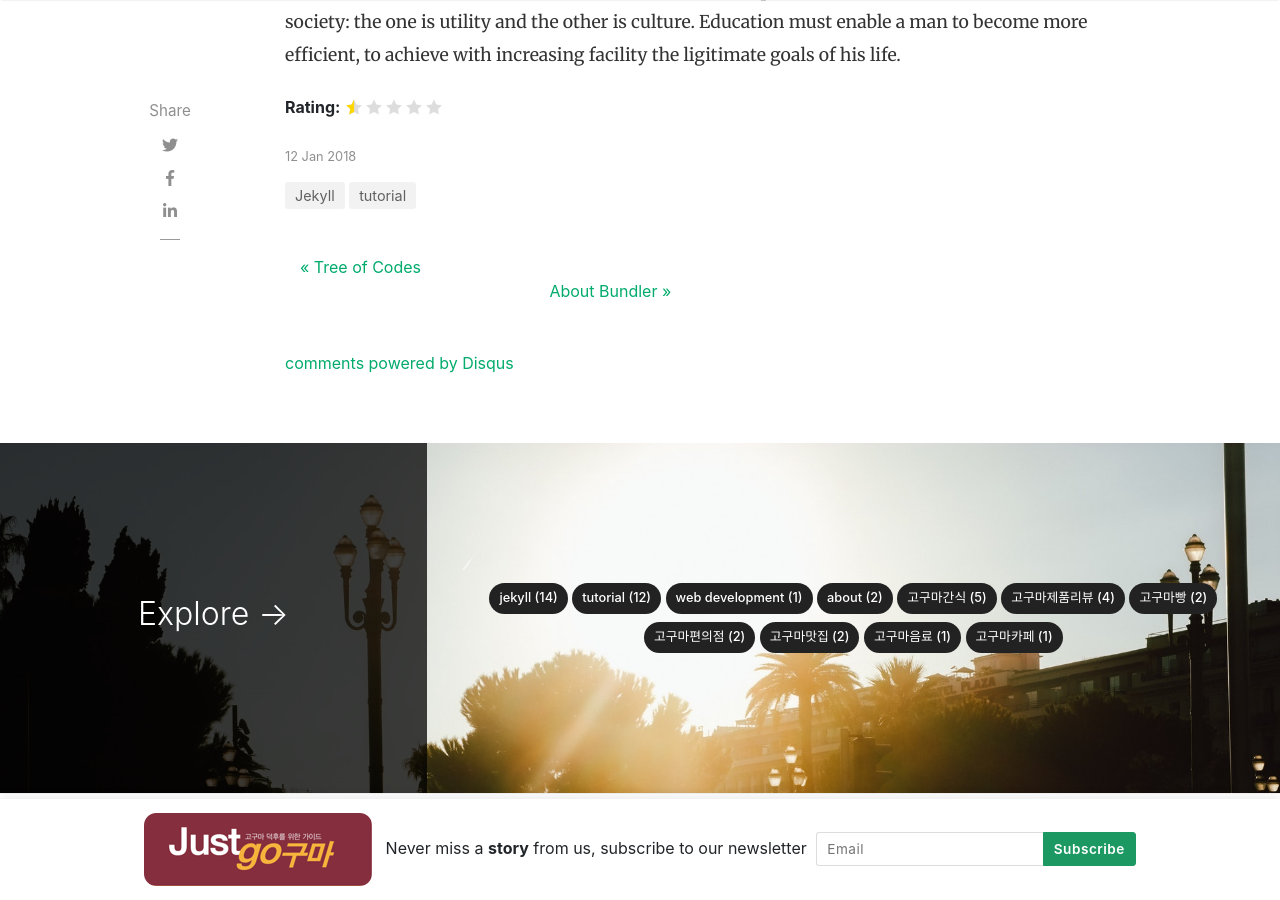
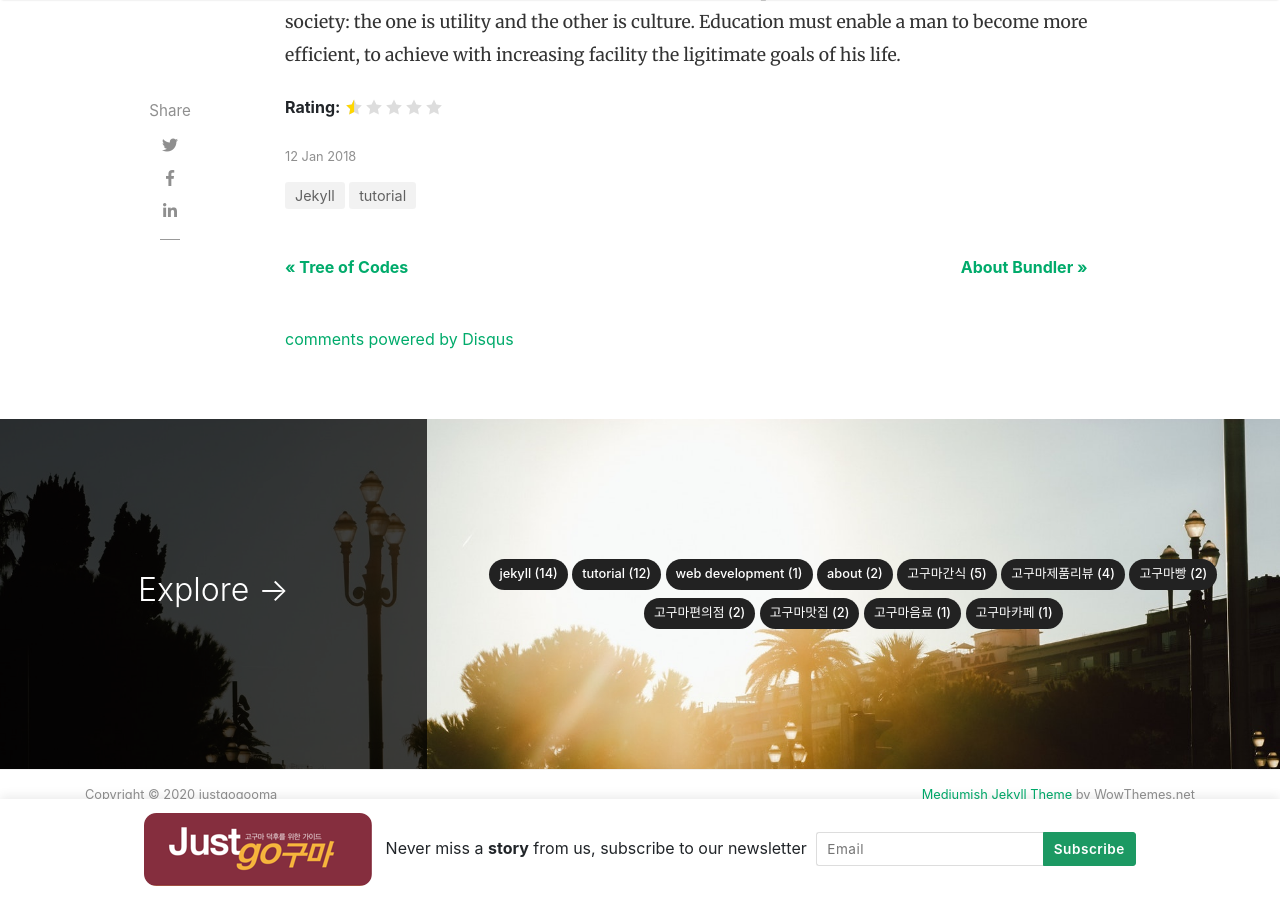
Before and after one commit to go-gingerman/gotest2, a Jekyll site: the page built from _posts/2018-01-12-we-all-wait-for-summer.md, in a window 1280 px wide and 900 px high, scrolled down 1154 px. Built offline with Jekyll 4.4.1, drawn with Linux system fonts in a browser that asks for light colours; nearby versions of some CDN libraries; comment, search, counter and statistics services are not loaded.

Commit message:
previous

```diff
--- a/_config.yml
+++ b/_config.yml
@@ -5,7 +5,7 @@ title: "Just Go구마 | 고구마 덕후를 위한 가이드"
 description: "고구마 덕후를 위한 가이드북"
 logo: 'assets/images/logo2.png'
 favicon: 'assets/images/logo.png'
-baseurl: '/'
+baseurl:
 google_analytics: 'UA-147405216-1'
 disqus: 'demowebsite'
 mailchimp-list: 'https://wowthemes.us11.list-manage.com/subscribe/post?u=8aeb20a530e124561927d3bd8&amp;id=8c3d2d214b'
--- a/_layouts/post.html
+++ b/_layouts/post.html
@@ -120,11 +120,10 @@ post_class: post-template
             </div>
             <!-- End Tags -->
 
-            <!-- Prev/Next
+            <!-- Prev/Next-->
             <div class="row PageNavigation d-flex justify-content-between font-weight-bold">
             {% if page.previous.url %}
-            <!--<a class="prev d-block col-md-6" href="{{ site.baseurl }}/{{page.previous.url}}"> &laquo; {{page.previous.title}}</a>-->
-            <a class="prev d-block col-md-6" href="mygogooma.com/{{page.previous.url}}"> &laquo; {{page.previous.title}}</a>
+            <a class="prev d-block col-md-6" href="{{ site.baseurl }}/{{page.previous.url}}"> &laquo; {{page.previous.title}}</a>
             {% endif %}
             {% if page.next.url %}
             <a class="next d-block col-md-6 text-lg-right" href="{{ site.baseurl }}/{{page.next.url}}">{{page.next.title}} &raquo; </a>
```
